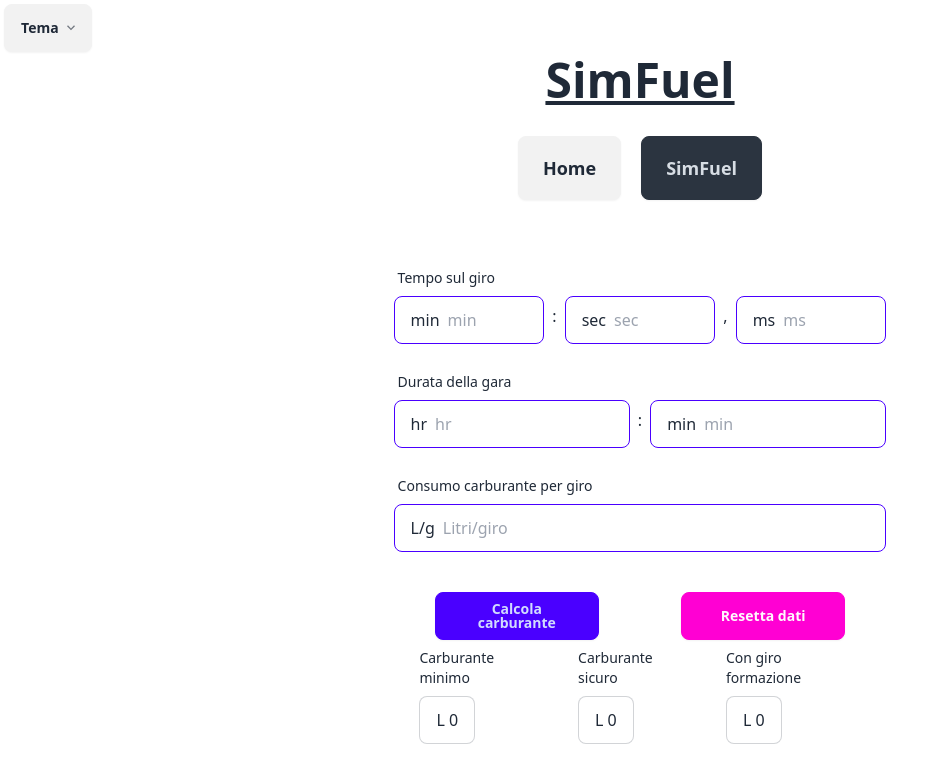
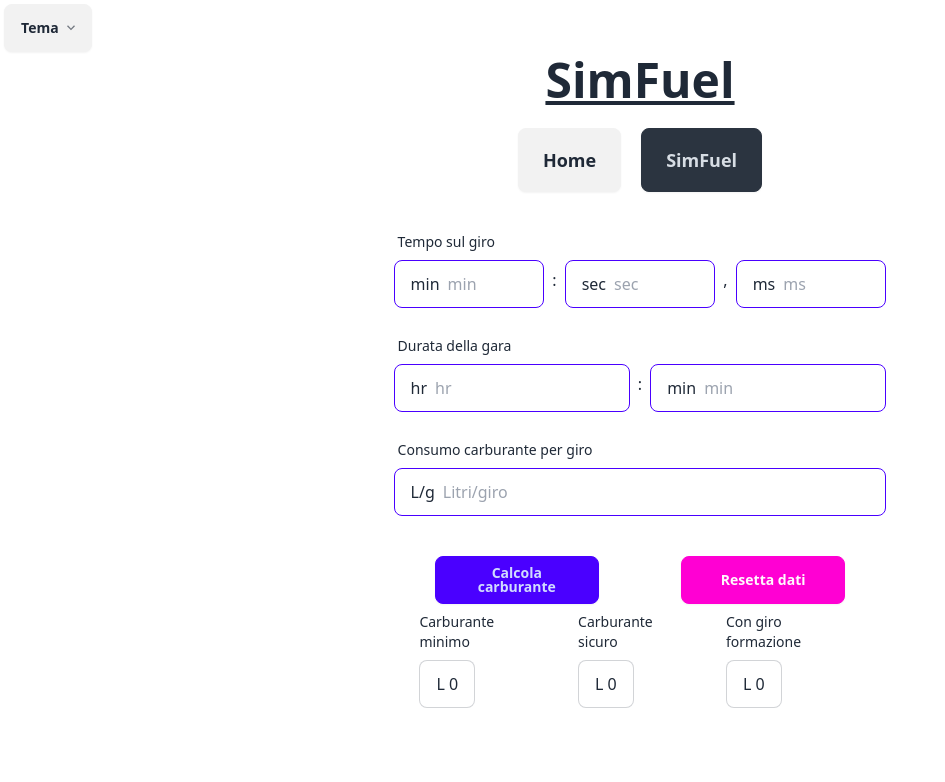
Before and after one commit to StefanoV12T/Simfuel, a Vue app: page / in a window 1280 px wide. Both pictures are taken after a click on the button "SimFuel". Shown: the top 782 px of the page, without its empty margins (0-945 px from the left). Built offline with nearby package versions, Linux system fonts and the light colour scheme.

Commit message:
padding diminuiti

```diff
--- a/package.json
+++ b/package.json
@@ -11,8 +11,8 @@
   },
   "dependencies": {
     "@capacitor/android": "^6.1.0",
-    "@capacitor/cli": "^6.1.0",
-    "@capacitor/core": "^6.1.0",
+    "@capacitor/cli": "^6.1.2",
+    "@capacitor/core": "^6.1.2",
     "axios": "^1.7.2",
     "json-server": "^1.0.0-beta.1",
     "vue": "^3.4.29"
--- a/src/components/SimFuel.vue
+++ b/src/components/SimFuel.vue
@@ -82,7 +82,7 @@ function ResettaDati(){
     </div>
 
   <!-- Dati del giro -->
-<span class="label label-text  md:w-2/5 mx-auto">Tempo sul giro</span>
+<span class="label label-text pt-0 md:w-2/5 mx-auto">Tempo sul giro</span>
 
 <div class="flex flex-row mx-auto md:w-2/5 w-full">
 
--- a/src/components/Tabs.vue
+++ b/src/components/Tabs.vue
@@ -14,7 +14,7 @@ function handleChangeTab(newTab) {
 <template>
 
   <div class="w-full">
-    <div class="flex justify-center p-5">
+    <div class="flex justify-center px-5 pt-3">
       <button class="btn btn-xs mr-5 sm:btn-sm md:btn-md lg:btn-lg" @click="tab=1" :class="{ 'btn-neutral' : tab === 1}">Home</button>
       <button class="btn btn-xs sm:btn-sm md:btn-md lg:btn-lg"  @click="tab=2" :class="{ 'btn-neutral' : tab === 2}">SimFuel</button>
     </div>
```
Also changed, not shown: 7 other files (tests, documents, lock files or other folders).
